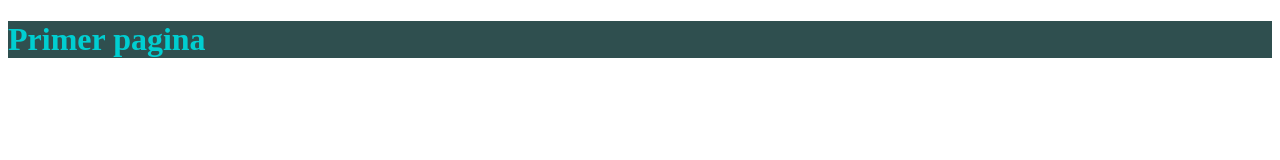
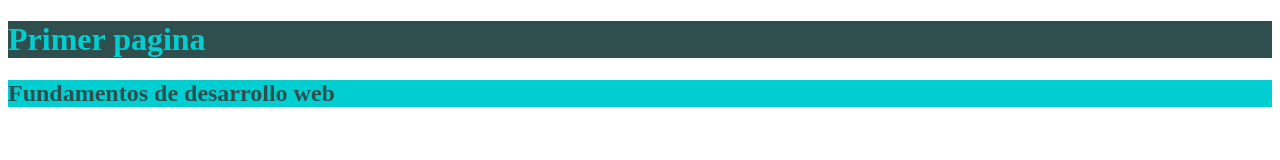
Before and after one commit to JackelyneTriana/webpage, a plain HTML site: page index.html in a window 1280 px wide. Drawn offline with Linux system fonts and the light colour scheme.

Commit message:
agrege subtitulo

```diff
--- a/index.html
+++ b/index.html
@@ -6,5 +6,6 @@
 
     <body>
         <h1 style="background-color: darkslategray; color: darkturquoise;">Primer pagina</h1>
+        <h2 style="background-color: darkturquoise; color: darkslategray;">Fundamentos de desarrollo web</h2>
     </body>
 </html>
```
